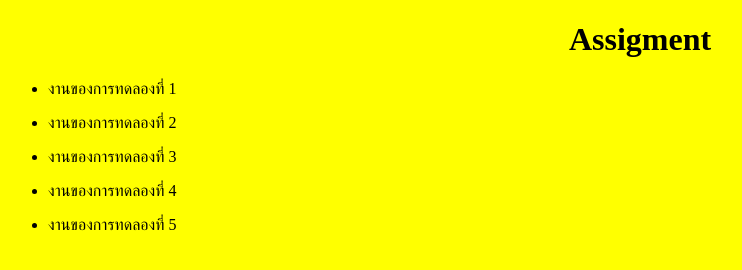
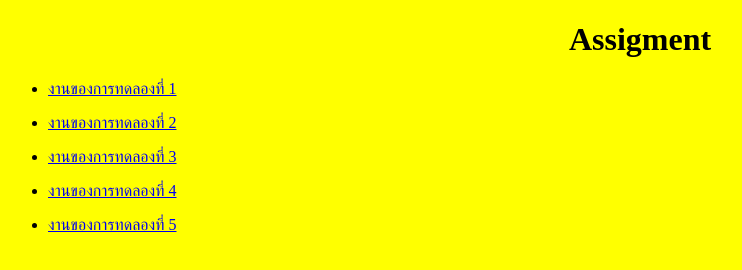
Before and after one commit to S1wxt/Assignment006, a plain HTML site: page left.html in a window 1280 px wide. Shown: the whole page, without its empty margins (0-742 px from the left). Drawn offline with Linux system fonts and the light colour scheme.

Commit message:
Update left.html

```diff
--- a/left.html
+++ b/left.html
@@ -6,19 +6,19 @@
 <body bgcolor="yellow">
 <center><h1><b>Assigment</b></center></h1>
 <ul>
-<li><a href="top.html" target="main"></a>งานของการทดลองที่ 1</a></li>
+<li><a href="top.html" target="main">งานของการทดลองที่ 1</a></li>
 </ul>
 <ul>
-<li><a href="top.html" target="main"></a>งานของการทดลองที่ 2</a></li>
+<li><a href="top.html" target="main">งานของการทดลองที่ 2</a></li>
 </ul>
 <ul>
-<li><a href="top.html" target="main"></a>งานของการทดลองที่ 3</a></li>
+<li><a href="top.html" target="main">งานของการทดลองที่ 3</a></li>
 </ul>
 <ul>
-<li><a href="top.html" target="main"></a>งานของการทดลองที่ 4</a></li>
+<li><a href="top.html" target="main">งานของการทดลองที่ 4</a></li>
 </ul>
 <ul>
-<li><a href="top.html" target="main"></a>งานของการทดลองที่ 5</a></li>
+<li><a href="top.html" target="main">งานของการทดลองที่ 5</a></li>
 </ul>
 </body>
 </html>
```
